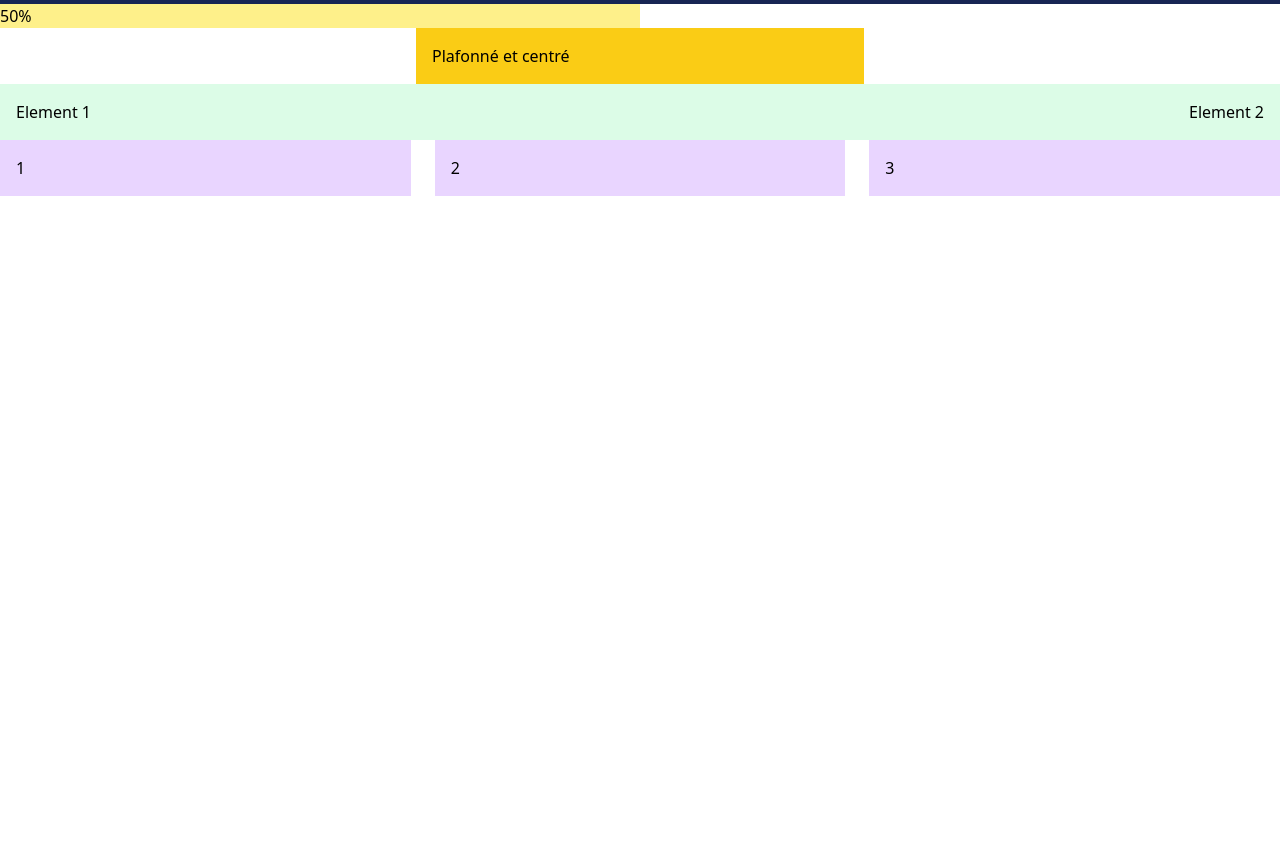
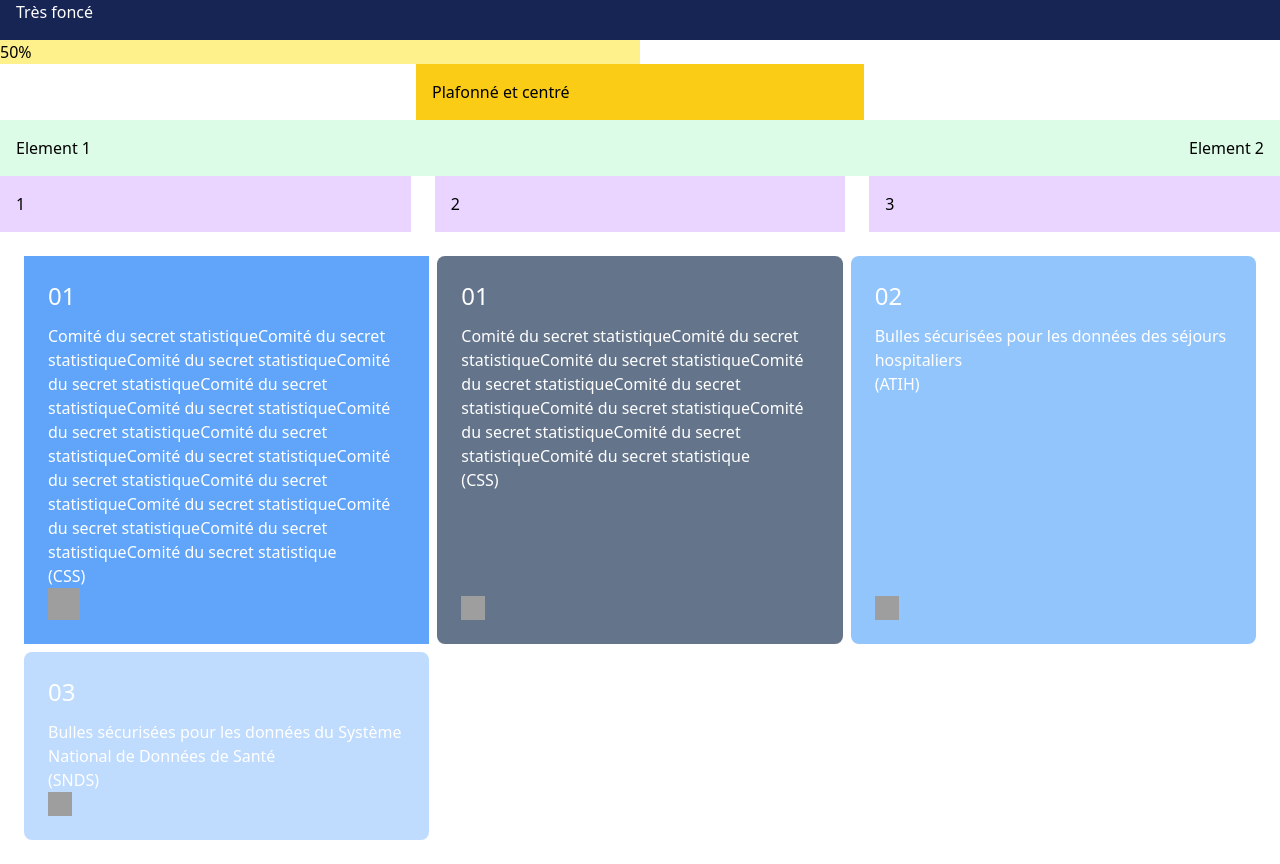
Before and after one commit to imedba/intro_tailwind_casd, a website: page src/index.html in a window 1280 px wide. Shown: the part 500-1364 px from the top of the page. Before the commit the page ends 800 px from the top, so only its background shows below. Drawn offline with Linux system fonts and the light colour scheme; grey boxes are pictures that could not be loaded.

Commit message:
responsive grid vs flex

```diff
--- a/src/index.html
+++ b/src/index.html
@@ -6,6 +6,7 @@
         <link href="../dist/output.css" rel="stylesheet">
     </head>
     <body>
+        <a href="./page.html" class="text-brand text-3xl font-bold p-8">Page</a>
         <h1 class="text-brand text-3xl font-bold p-8">Hello Tailwind</h1>
     <!-- Spacing -->
         <div class="p-4 bg-gray-200">Padding 4 = 1rem = 16px</div>
@@ -38,5 +39,42 @@
             <div class="bg-purple-200 p-4">2</div>
             <div class="bg-purple-200 p-4">3</div>
         </div>
+
+
+<div class="grid grid-cols-3 gap-2 p-6 text-white">
+
+    <a href="" class="bg-blue-400 p-6 flex flex-col justify-between min-h-[180px] hover:bg-orange-400">
+        <div>
+            <div class="text-2xl mb-3">01 </div>
+            <p>Comité du secret statistiqueComité du secret statistiqueComité du secret statistiqueComité du secret statistiqueComité du secret statistiqueComité du secret statistiqueComité du secret statistiqueComité du secret statistiqueComité du secret statistiqueComité du secret statistiqueComité du secret statistiqueComité du secret statistiqueComité du secret statistiqueComité du secret statistiqueComité du secret statistique<br>(CSS)</p>
+        </div>
+
+        <img src="https://cdap.casd.eu/img/fleche-blanche.svg" alt="Flèche" class="w-8 h-8">
+    </a>
+  <a href="./index.html" class="bg-slate-500 hover:bg-orange-600 focus:bg-orange-600 transition p-6 rounded-lg flex flex-col justify-between min-h-[180px]">
+    <div>
+      <h3 class="text-2xl mb-3">01</h3>
+      <p>Comité du secret statistiqueComité du secret statistiqueComité du secret statistiqueComité du secret statistiqueComité du secret statistiqueComité du secret statistiqueComité du secret statistiqueComité du secret statistiqueComité du secret statistique <br>(CSS)</p>
+    </div>
+    <img src="https://cdap.casd.eu/img/fleche-blanche.svg" alt="" class="w-6 h-6">
+</a>
+
+  <a href="./index.html" class="bg-blue-300 hover:bg-orange-600 focus:bg-orange-600 transition p-6 rounded-lg flex flex-col justify-between min-h-[180px]">
+    <div>
+      <h3 class="text-2xl mb-3">02</h3>
+      <p>Bulles sécurisées pour les données des séjours hospitaliers <br>(ATIH)</p>
+    </div>
+    <img src="https://cdap.casd.eu/img/fleche-blanche.svg" alt="" class="w-6 h-6">
+</a>
+
+  <a href="./index.html" class="bg-blue-200 hover:bg-orange-600 focus:bg-orange-600 transition p-6 rounded-lg flex flex-col justify-between min-h-[180px]">
+    <div>
+      <h3 class="text-2xl mb-3">03</h3>
+      <p>Bulles sécurisées pour les données du Système National de Données de Santé <br>(SNDS)</p>
+    </div>
+    <img src="https://cdap.casd.eu/img/fleche-blanche.svg" alt="" class="w-6 h-6">
+</a>
+
+</div>
     </body>
 </html>
```
Also changed, not shown: src/page.html (added, +34 -0 lines), dist/output.css.
